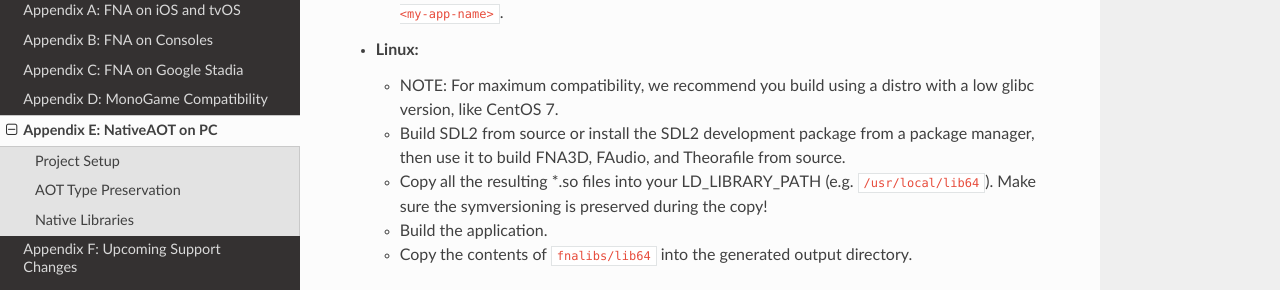
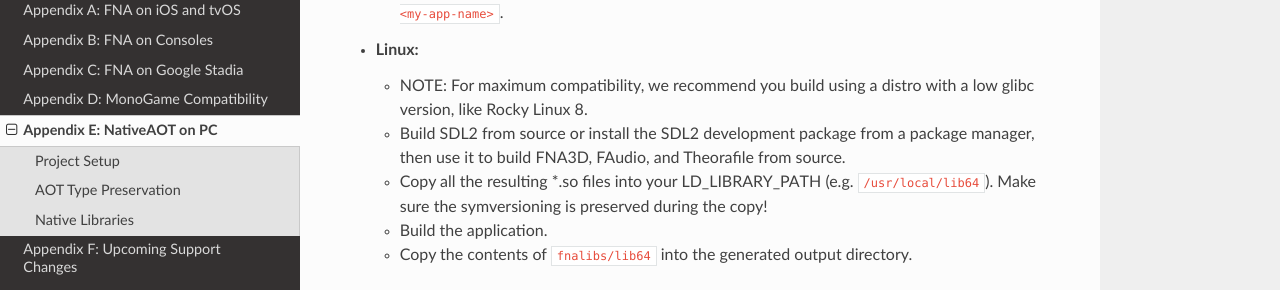
Before and after one commit to FNA-XNA/docs, an MkDocs documentation site: the page built from docs/appendix/Appendix-E:-NativeAOT-on-PC.md, in a window 1280 px wide and 900 px high, scrolled down 1667 px. Shown: the part 479-769 px from the top of the window. Built offline with MkDocs 1.6.1, drawn with Linux system fonts in a browser that asks for light colours; nearby versions of some CDN libraries.

Commit message:
NativeAOT: Update from CentOS 7 to Rocky 8

```diff
--- a/docs/appendix/Appendix-E:-NativeAOT-on-PC.md
+++ b/docs/appendix/Appendix-E:-NativeAOT-on-PC.md
@@ -78,7 +78,7 @@
     * Copy the contents of `fnalibs/osx` into the generated output directory.
     * Finally, to ensure your application uses the correct search path for SDL2, use `install_name_tool -change /usr/local/lib/libSDL2-2.0.0.dylib @rpath/libSDL2-2.0.0.dylib <my-app-name>`.
 * **Linux:**
-    * NOTE: For maximum compatibility, we recommend you build using a distro with a low glibc version, like CentOS 7.
+    * NOTE: For maximum compatibility, we recommend you build using a distro with a low glibc version, like Rocky Linux 8.
     * Build SDL2 from source or install the SDL2 development package from a package manager, then use it to build FNA3D, FAudio, and Theorafile from source.
     * Copy all the resulting \*.so files into your LD_LIBRARY_PATH (e.g. `/usr/local/lib64`). Make sure the symversioning is preserved during the copy!
     * Build the application.
```
